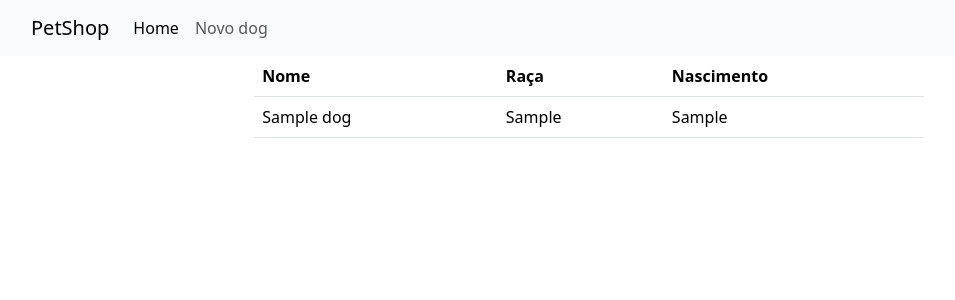
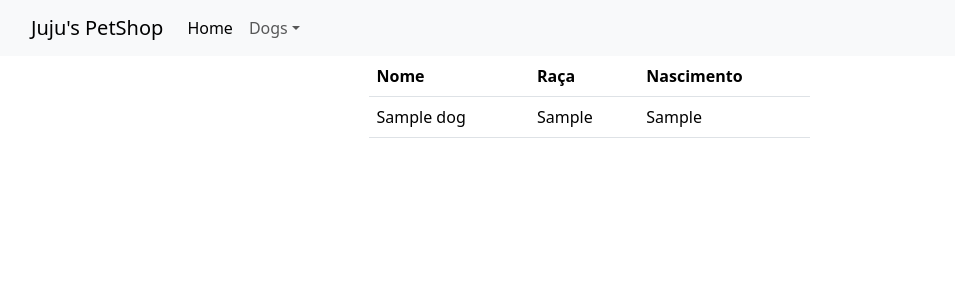
Before and after one commit to kanzakisuemi/petshop, a PHP site: page /petshop/index.php in a window 1280 px wide. Shown: the top 300 px of the page, without its empty margins (51-1006 px from the left). Run offline with PHP 8.4, Linux system fonts and the light colour scheme; tables that the repository leaves empty or names only in its code hold one stand-in row (values such as "Sample post").

Commit message:
final touches

```diff
--- a/dogs/alert.php
+++ b/dogs/alert.php
@@ -1,4 +1,4 @@
 <script type="text/javascript">
   alert('Enviado com sucesso!');
-  window.location.href = 'http://localhost:8080/petshop/dogs/new.php';
+  window.location.href = '/petshop/dogs/new.php';
 </script>
--- a/dogs/new.php
+++ b/dogs/new.php
@@ -1,5 +1,5 @@
 <?php include '../inc/header.php'; ?>
-<div class="container p-4 px-5">
+<div class="container p-4">
   <form action="create.php" method="post">
     <div class="container col-5">
       <div class="mb-2">
--- a/inc/navbar.php
+++ b/inc/navbar.php
@@ -1,13 +1,19 @@
 <nav class="navbar navbar-expand-lg bg-body-tertiary">
   <div class="container">
-    <a class="navbar-brand" href="http://localhost:8080/petshop/index.php">PetShop</a>
-    <button class="navbar-toggler" type="button" data-bs-toggle="collapse" data-bs-target="#navbarNavAltMarkup" aria-controls="navbarNavAltMarkup" aria-expanded="false" aria-label="Toggle navigation">
-      <span class="navbar-toggler-icon"></span>
-    </button>
-    <div class="collapse navbar-collapse" id="navbarNavAltMarkup">
+    <a class="navbar-brand" href="/petshop/index.php">Juju's PetShop</a>
+    <div class="collapse navbar-collapse" id="navbarSupportedContent">
       <div class="navbar-nav">
-        <a class="nav-link active" aria-current="page" href="/petshop/index.php">Home</a>
-        <a class="nav-link" href="/petshop/dogs/new.php">Novo dog</a>
+        <ul class="navbar-nav me-auto mb-2 mb-lg-0">
+          <li class="nav-item"><a class="nav-link active" aria-current="page" href="/petshop/index.php">Home</a>
+          </li>
+          <li class="nav-item dropdown">
+            <a class="nav-link dropdown-toggle" href="#" role="button" data-bs-toggle="dropdown" aria-expanded="false">Dogs</a>
+            <ul class="dropdown-menu">
+              <li><a class="dropdown-item" href="/petshop/dogs/new.php">Cadastrar</a></li>
+              <li><a class="dropdown-item" href="/petshop/index.php">Listar</a></li>
+            </ul>
+          </li>
+        </ul>
       </div>
     </div>
   </div>
--- a/index.php
+++ b/index.php
@@ -1,6 +1,7 @@
 <?php include 'inc/header.php'; ?>
 <?php $dogs = mysqli_query($conn, "SELECT * FROM dogs"); ?>
-<table class="table caption-top" style="width: 60%; margin: auto;">
+<div class="container col-5 ">
+  <table class="table caption-top">
     <thead>
       <tr>
         <th>Nome</th>
@@ -11,11 +12,12 @@
     <tbody>
       <?php while($dog = mysqli_fetch_array($dogs)): ?>
         <tr>
-        <td><?= $dog['nome'] ?></td>
-        <td><?= $dog['raca'] ?></td>
-        <td><?= $dog['data_nascimento'] ?></td>
+          <td><?= $dog['nome']; ?></td>
+          <td><?= $dog['raca']; ?></td>
+          <td><?= $dog['data_nascimento']; ?></td>
         </tr?>
       <?php endwhile; ?>
     </tbody>
   </table>
+</div>
 <?php include 'inc/footer.php'; ?>
```
Lines whose indentation alone changed are shown as unchanged.
